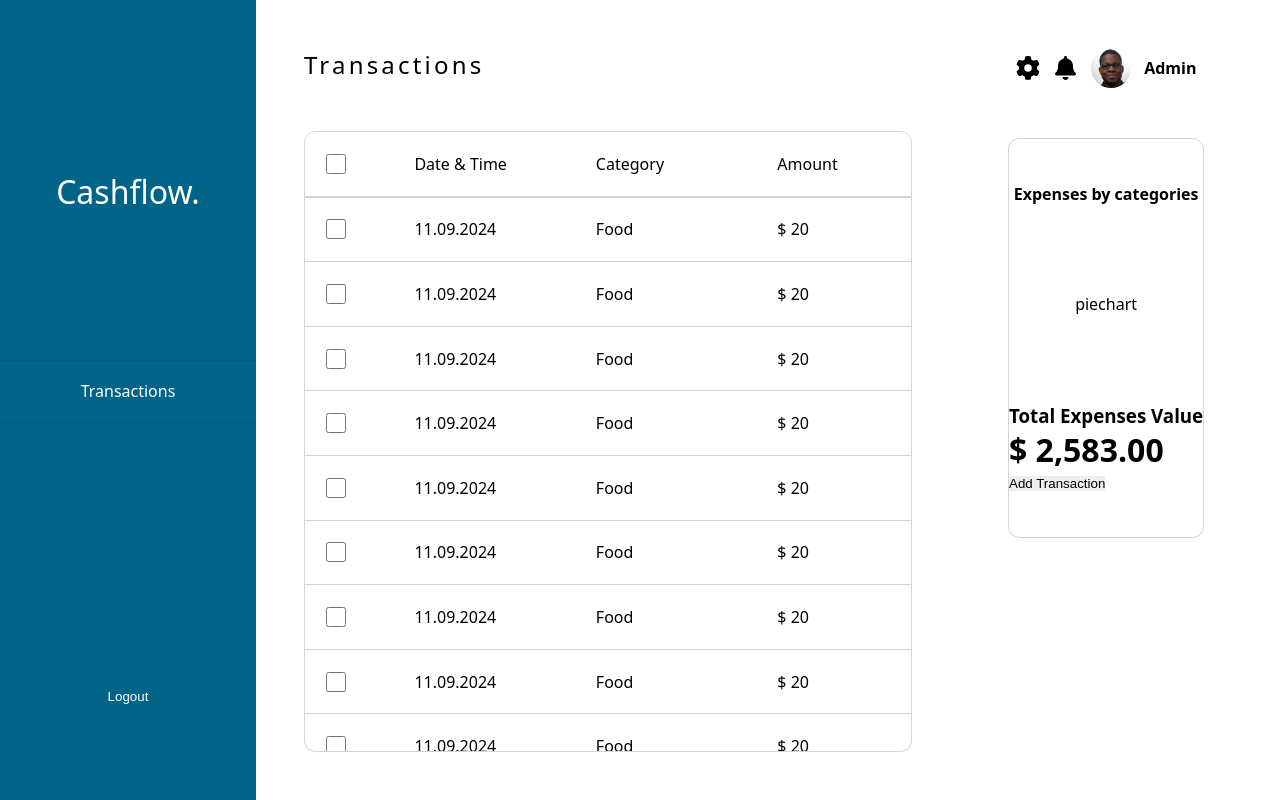
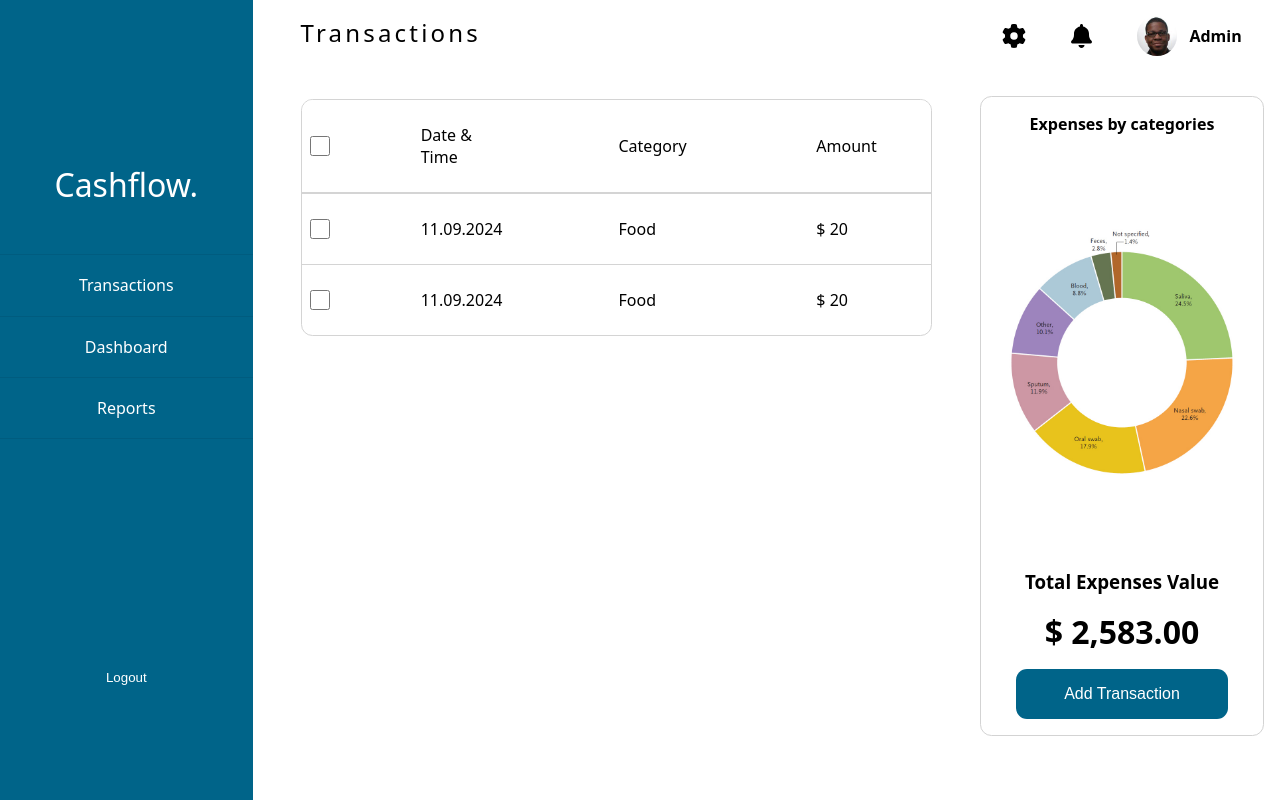
Before and after one commit to mgalinski10/cashflow, a React (Create React App) app in the folder frontend/: page /dashboard in a window 1280 px wide. Built offline with nearby package versions, Linux system fonts and the light colour scheme.

Commit message:
add style to piechart bar

```diff
--- /dev/null
+++ b/frontend/src/assets/nav.ts
@@ -0,0 +1,5 @@
+export const navContent = [
+  { name: "Transactions" },
+  { name: "Dashboard" },
+  { name: "Reports" },
+];
--- /dev/null
+++ b/frontend/src/assets/transactions.ts
@@ -0,0 +1,12 @@
+export const transactions = [
+  { id: 1, category: "Food", amount: 20, date: "11.09.2024" },
+  { id: 1, category: "Food", amount: 20, date: "11.09.2024" },
+  // { id: 1, category: "Food", amount: 20, date: "11.09.2024" },
+  // { id: 1, category: "Food", amount: 20, date: "11.09.2024" },
+  // { id: 1, category: "Food", amount: 20, date: "11.09.2024" },
+  // { id: 1, category: "Food", amount: 20, date: "11.09.2024" },
+  // { id: 1, category: "Food", amount: 20, date: "11.09.2024" },
+  // { id: 1, category: "Food", amount: 20, date: "11.09.2024" },
+  // { id: 1, category: "Food", amount: 20, date: "11.09.2024" },
+  // { id: 1, category: "Food", amount: 20, date: "11.09.2024" },
+];
--- a/frontend/src/components/LeftNavbar/LeftNavbar.module.scss
+++ b/frontend/src/components/LeftNavbar/LeftNavbar.module.scss
@@ -1,6 +1,4 @@
 .container {
-  width: 20%;
-  height: 100%;
   display: flex;
   flex-direction: column;
   justify-content: space-around;
@@ -9,14 +7,13 @@
   color: white;
 
   div {
-    min-height: 50%;
-
     display: flex;
     justify-content: space-around;
     flex-direction: column;
     align-items: center;
 
     h1 {
+      padding: 3rem;
       font-weight: 1;
     }
 
--- a/frontend/src/components/LeftNavbar/LeftNavbar.tsx
+++ b/frontend/src/components/LeftNavbar/LeftNavbar.tsx
@@ -1,12 +1,10 @@
 import styles from "./LeftNavbar.module.scss";
 
-const content = [
-  { name: "Transactions" },
-  // { name: "Dashboard" },
-  // { name: "Reports" },
-];
+type NavProps = {
+  content: { name: string }[];
+};
 
-export const LeftNavbar: React.FC = () => {
+export const LeftNavbar: React.FC<NavProps> = ({ content }) => {
   return (
     <div className={styles.container}>
       <div>
--- a/frontend/src/components/MainContent/MainContent.module.scss
+++ b/frontend/src/components/MainContent/MainContent.module.scss
@@ -1,14 +1,12 @@
 .container {
-  width: 55%;
-
   display: flex;
   flex-direction: column;
-
-  padding: 3rem;
 
   h2 {
     font-weight: 500;
     letter-spacing: 0.2rem;
+
+    margin-top: 1rem;
   }
 
   div {
--- a/frontend/src/components/MainContent/Transactions/Transactions.module.scss
+++ b/frontend/src/components/MainContent/Transactions/Transactions.module.scss
@@ -21,7 +21,7 @@
 
     border-top: 1px solid rgb(212, 212, 212);
 
-    padding: 1.3rem;
+    padding: 0.5rem;
 
     input {
       width: 20px;
@@ -30,6 +30,7 @@
 
     p {
       width: 20%;
+      padding: 1rem;
     }
   }
 }
--- a/frontend/src/components/MainContent/Transactions/Transactions.tsx
+++ b/frontend/src/components/MainContent/Transactions/Transactions.tsx
@@ -1,19 +1,15 @@
 import styles from "./Transactions.module.scss";
 
-export const Transactions: React.FC = () => {
-  const transactions = [
-    { id: 1, category: "Food", amount: 20, date: "11.09.2024" },
-    { id: 1, category: "Food", amount: 20, date: "11.09.2024" },
-    { id: 1, category: "Food", amount: 20, date: "11.09.2024" },
-    { id: 1, category: "Food", amount: 20, date: "11.09.2024" },
-    { id: 1, category: "Food", amount: 20, date: "11.09.2024" },
-    { id: 1, category: "Food", amount: 20, date: "11.09.2024" },
-    { id: 1, category: "Food", amount: 20, date: "11.09.2024" },
-    { id: 1, category: "Food", amount: 20, date: "11.09.2024" },
-    { id: 1, category: "Food", amount: 20, date: "11.09.2024" },
-    { id: 1, category: "Food", amount: 20, date: "11.09.2024" },
-  ];
+type TransactionsProps = {
+  transactions: {
+    id: number;
+    category: string;
+    amount: number;
+    date: string;
+  }[];
+};
 
+export const Transactions: React.FC<TransactionsProps> = ({ transactions }) => {
   return (
     <ul className={styles.transactions}>
       <li className={styles.header}>
--- a/frontend/src/components/PieChartbar/PieChartbar.module.scss
+++ b/frontend/src/components/PieChartbar/PieChartbar.module.scss
@@ -1,14 +1,14 @@
 .container {
-  //   min-width: 25vw;
-  padding: 3rem;
-
   display: flex;
   flex-direction: column;
+  padding-right: 1rem;
 
   .options {
     display: flex;
     justify-content: space-around;
     align-items: center;
+
+    margin-top: 1rem;
 
     .icon {
       font-size: 1.5rem;
@@ -40,18 +40,47 @@
   }
 
   .data {
-    margin-top: 50px;
-    min-height: 50vh;
+    margin-top: 40px;
+    min-height: 80vh;
     border: 1px solid lightgrey;
     border-radius: 1cap;
 
     display: flex;
     flex-direction: column;
-    justify-content: space-around;
+    justify-content: space-between;
     align-items: center;
 
-    h4 {
-      text-align: left;
+    padding: 1rem;
+
+    .piechart {
+      width: 250px;
+      height: 250px;
+
+      img {
+        width: 100%;
+        height: 100%;
+        object-fit: cover;
+      }
+    }
+
+    div {
+      display: flex;
+      align-items: center;
+      flex-direction: column;
+
+      h3,
+      h1 {
+        margin-bottom: 1rem;
+      }
+
+      button {
+        font-size: 1rem;
+        padding: 1rem 3rem 1rem 3rem;
+        border-radius: 1cap;
+
+        background-color: #006489;
+        color: white;
+      }
     }
   }
 }
--- a/frontend/src/components/PieChartbar/PieChartbar.tsx
+++ b/frontend/src/components/PieChartbar/PieChartbar.tsx
@@ -17,7 +17,9 @@ export const PieChartbar: React.FC = () => {
       </div>
       <div className={styles.data}>
         <h4>Expenses by categories</h4>
-        <div className={styles.piechart}>piechart</div>
+        <div className={styles.piechart}>
+          <img src="/img/piechart.jpg" />
+        </div>
         <div>
           <h3>Total Expenses Value</h3>
           <h1>$ 2,583.00</h1>
--- a/frontend/src/contexts/MainWelcomePage/MainDashboard.module.scss
+++ b/frontend/src/contexts/MainWelcomePage/MainDashboard.module.scss
@@ -1,6 +1,12 @@
 .container {
-  width: 100%;
+  // width: 100%;
   height: 100vh;
 
-  display: flex;
+  // display: flex;
+  // justify-content: space-between;
+
+  display: grid;
+  grid-template-areas: "a b c";
+  grid-template-columns: 0.4fr 1fr 0.4fr;
+  gap: 3rem;
 }
--- a/frontend/src/pages/Welcome/Dashboard.tsx
+++ b/frontend/src/pages/Welcome/Dashboard.tsx
@@ -3,13 +3,15 @@ import { LeftNavbar } from "../../components/LeftNavbar/LeftNavbar";
 import { MainContent } from "../../components/MainContent/MainContent";
 import { Transactions } from "../../components/MainContent/Transactions/Transactions";
 import { PieChartbar } from "../../components/PieChartbar/PieChartbar";
+import { navContent } from "../../assets/nav";
+import { transactions } from "../../assets/transactions";
 
 export const Dashboard: React.FC = () => {
   return (
     <MainDashboard>
-      <LeftNavbar />
+      <LeftNavbar content={navContent} />
       <MainContent header={"Transactions"}>
-        <Transactions />
+        <Transactions transactions={transactions} />
       </MainContent>
       <PieChartbar />
     </MainDashboard>
```
Also changed, not shown: frontend/src/components/MainContent/MainContent.tsx (+5 -3 lines), frontend/public/img/piechart.jpg (added).
